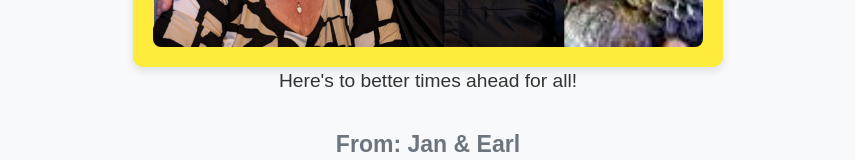
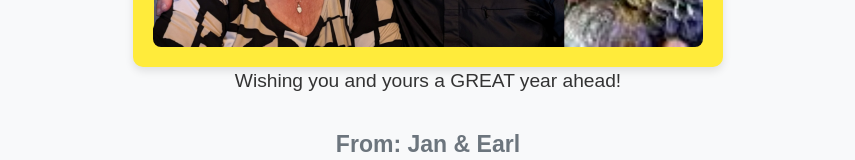
Before and after one commit to Smitty80/Holiday, a plain HTML site: page index.html in a window 1280 px wide. Shown: the part 429-589 px from the top of the page, without its empty margins (212-1067 px from the left). Drawn offline with Linux system fonts and the light colour scheme.

Commit message:
Add files via upload

```diff
--- a/index.html
+++ b/index.html
@@ -131,7 +131,7 @@
     <!-- Image for larger screens (768px and above) -->
     <picture><img src="Jan&Earl.png" alt="Picture of Jan & Earl" name="Image1"></picture>
 
-         <p>Here's to better times ahead for all!</p>
+         <p>Wishing you and yours a GREAT year ahead!</p>
     </div>
 
     <div class="footer">
```
